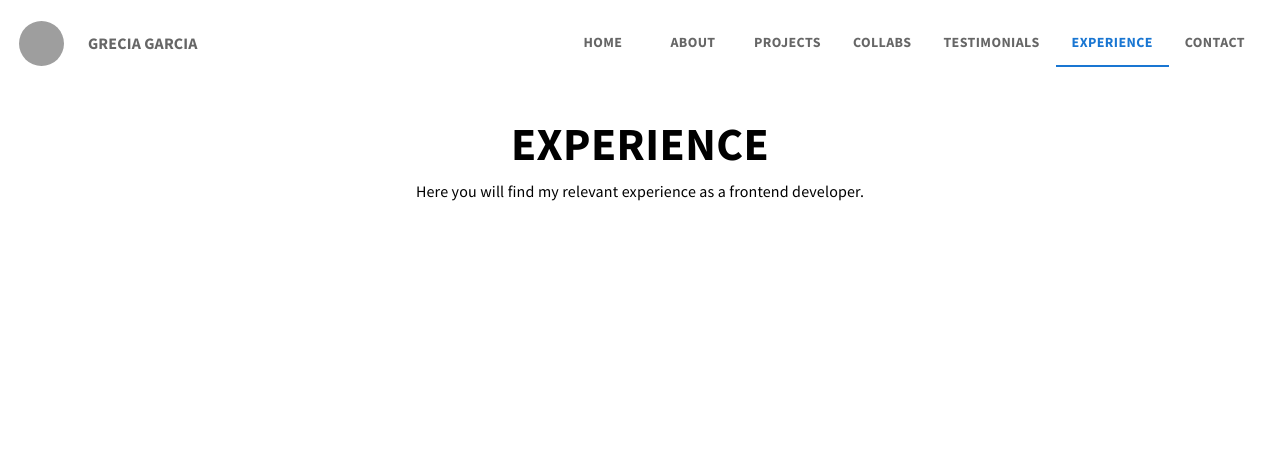
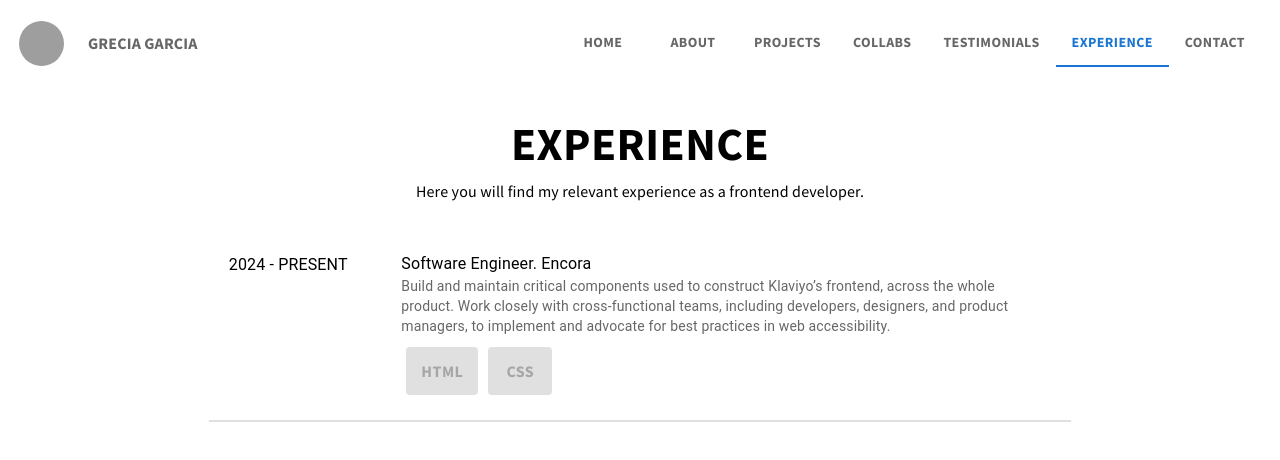
Before and after one commit to greciagarciav/portafoliodev2024, a React (Create React App) app: page / in a window 1280 px wide. Both pictures are taken after a click on the tab "EXPERIENCE". Shown: the top 460 px of the page. Built offline with nearby package versions, Linux system fonts and the light colour scheme; grey boxes are pictures that could not be loaded.

Commit message:
Add experience content

```diff
--- a/src/components/experience/Expererience.tsx
+++ b/src/components/experience/Expererience.tsx
@@ -1,5 +1,12 @@
 import * as React from 'react';
 import { ExperienceContainer, ExperienceTypography } from './Experience.styled.tsx';
+import { SkillsButton } from "../about/About.styled.tsx"
+
+import List from '@mui/material/List';
+import ListItem from '@mui/material/ListItem';
+import Divider from '@mui/material/Divider';
+import ListItemText from '@mui/material/ListItemText';
+import Typography from '@mui/material/Typography';
 
 const ExperiencePortafolio = () => {
 
@@ -7,6 +14,37 @@ const ExperiencePortafolio = () => {
         <ExperienceContainer>
             <ExperienceTypography fontSize={"46px"} fontWeight={"bold"}>EXPERIENCE</ExperienceTypography>
             <ExperienceTypography fontSize={"16px"} paddingBottom={"15px"}>Here you will find my relevant experience as a frontend developer.</ExperienceTypography>
+
+            <List sx={{ width: '100%', maxWidth: "70%", bgcolor: 'background.paper' }}>
+                <ListItem alignItems="flex-start" sx={{ width: '100%', padding: "20px 20px" }}>
+                    <Typography sx={{marginRight: "15px", width: '50%', marginTop: "7px" }}>2024 - PRESENT</Typography>
+
+                    <div>
+                        <ListItemText
+                            primary="Software Engineer. Encora"
+                            secondary={
+                                <React.Fragment>
+                                    {"Build and maintain critical components used to construct Klaviyo’s frontend, across the whole product. Work closely with cross-functional teams, including developers, designers, and product managers, to implement and advocate for best practices in web accessibility."}
+                                </React.Fragment>
+
+                            }
+
+                        />
+                        <SkillsButton variant="contained" disabled>
+                            HTML
+                        </SkillsButton>
+                        <SkillsButton variant="contained" disabled>
+                            CSS
+                        </SkillsButton>
+                    </div>
+
+
+                </ListItem>
+                <Divider variant="inset" component="li" sx={{ marginLeft: "0px"}} />
+
+                <Divider variant="inset" component="li" sx={{ marginLeft: "0px"}} />
+
+            </List>
         </ExperienceContainer>
       );
 }
```
